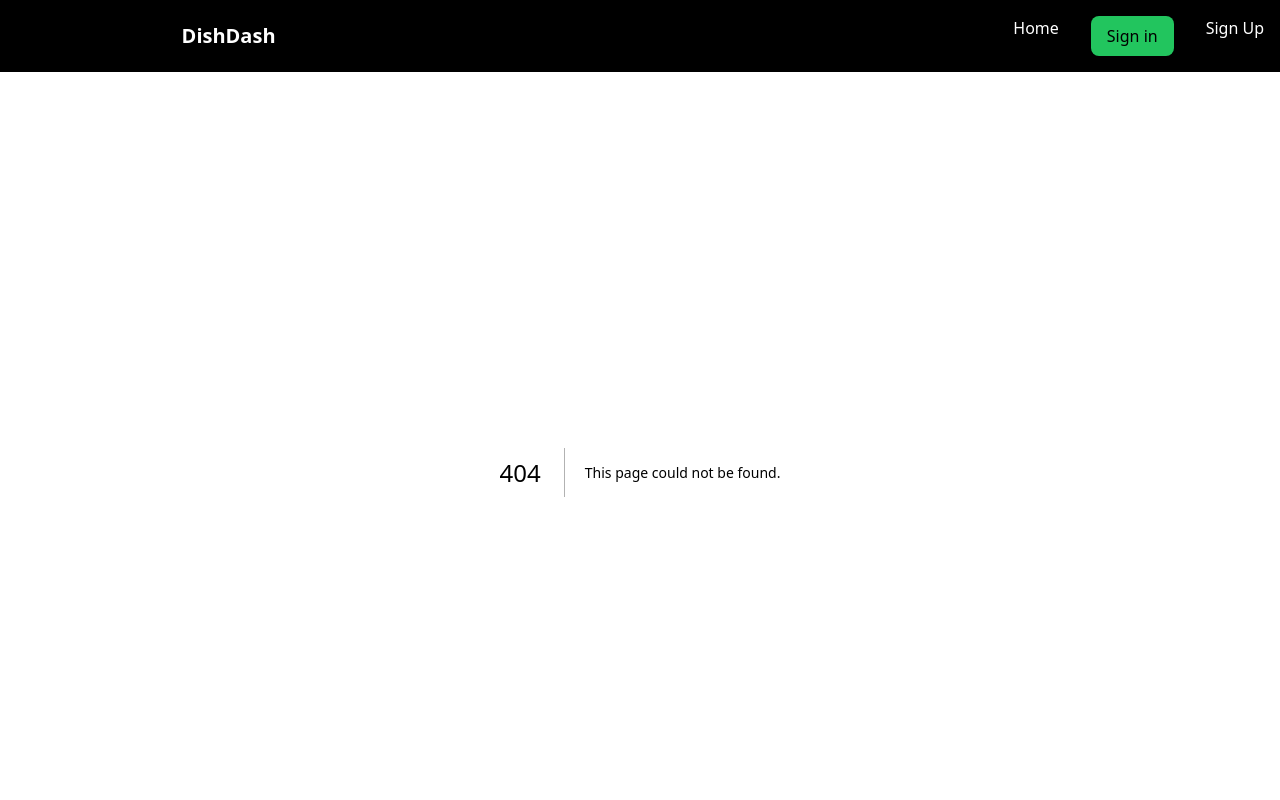
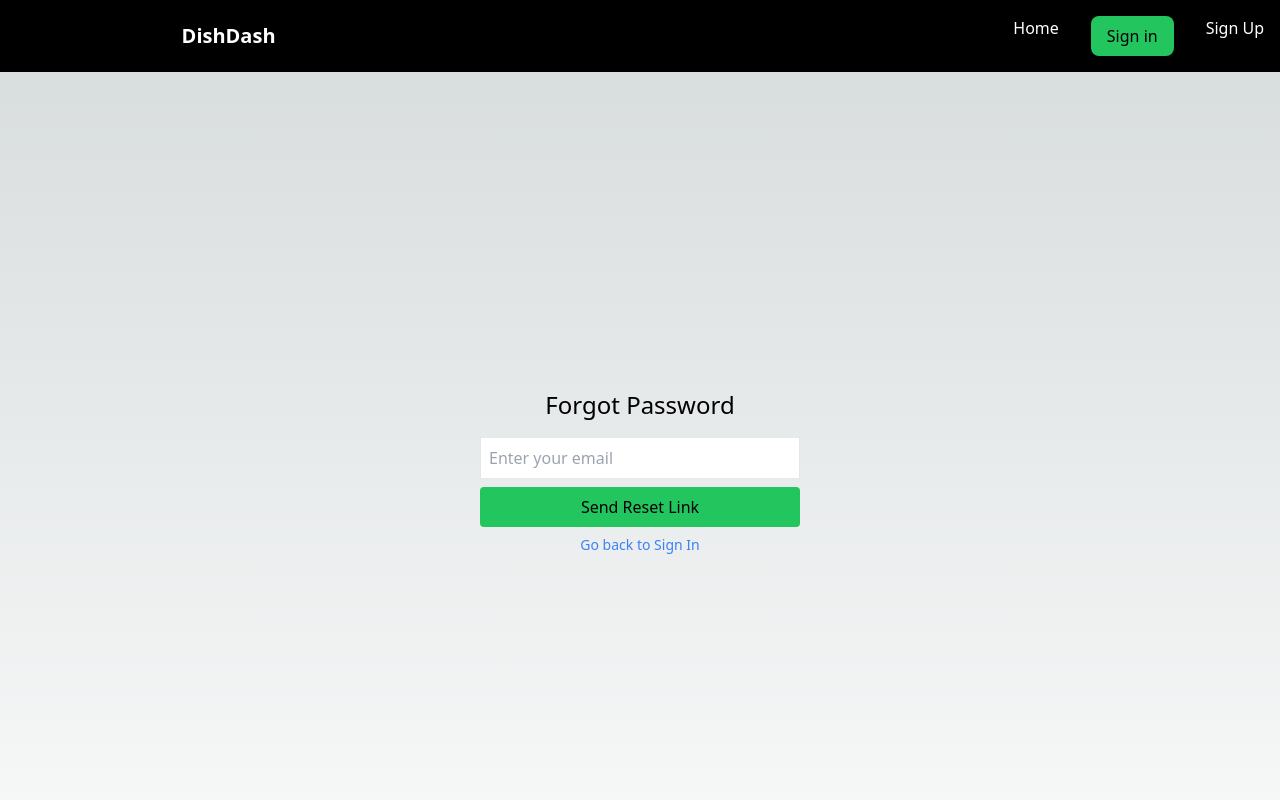
Before and after one commit to NokulungaM/DataForgeAI-Capstone-FullStack, a Next.js app in the folder client/: page /auth/forgotPassword in a window 1280 px wide. Before the commit this address had no page. Shown: the top 800 px of the page. Built offline with nearby package versions, Linux system fonts and the light colour scheme.

Commit message:
Implemented forgot password & reset password UI and added forgot password and reset password routes to the authRoutes.js file.

```diff
--- /dev/null
+++ b/client/src/pages/auth/forgotPassword.js
@@ -0,0 +1,51 @@
+import { useState } from "react";
+import { useRouter } from "next/router";
+
+const ForgotPassword = () => {
+    const [email, setEmail] = useState("");
+    const [message, setMessage] = useState("");
+    const [error, setError] = useState("");
+    const router = useRouter();
+
+    const handleSubmit = async (e) => {
+      e.preventDefault();
+      setMessage("");
+      setError("");
+
+      try {
+        const response = await axios.post("/api/auth/forgot-password", { email });
+        setMessage("Check your email for the reset link.");
+      } catch (err) {
+        setError(err.response?.data?.error || "Something went wrong.");
+      }
+    };
+
+  return (
+    <div className="min-h-screen flex flex-col items-center justify-center">
+      <h1 className="text-2xl mb-4">Forgot Password</h1>
+      <form onSubmit={handleSubmit} className="flex flex-col items-center">
+        <input
+          type="email"
+          placeholder="Enter your email"
+          value={email}
+          onChange={(e) => setEmail(e.target.value)}
+          className="mb-2 p-2 border w-80"
+          required
+        />
+        <button type="submit" className="bg-green-500 p-2 rounded w-80">
+          Send Reset Link
+        </button>
+      </form>
+      {message && <p className="text-green-500 mt-4">{message}</p>}
+      {error && <p className="text-red-500 mt-4">{error}</p>}
+      <button
+        onClick={() => router.push("/auth/signin")}
+        className="text-sm text-blue-500 mt-2 hover:underline"
+      >
+        Go back to Sign In
+      </button>
+    </div>
+  );
+};
+
+export default ForgotPassword;
--- /dev/null
+++ b/client/src/pages/auth/resetPassword.js
@@ -0,0 +1,64 @@
+import { useState } from "react";
+import { useRouter } from "next/router";
+import axios from "axios";
+
+const ResetPassword = () => {
+  const [newPassword, setNewPassword] = useState("");
+  const [confirmPassword, setConfirmPassword] = useState("");
+  const [message, setMessage] = useState("");
+  const [error, setError] = useState("");
+  const router = useRouter();
+  const { token } = router.query; // Retrieve token from URL query parameters
+
+  const handleSubmit = async (e) => {
+    e.preventDefault();
+    setMessage("");
+    setError("");
+
+    if (newPassword !== confirmPassword) {
+      setError("Passwords do not match.");
+      return;
+    }
+
+    try {
+      const response = await axios.post("/api/auth/reset-password", {
+        token,
+        newPassword,
+      });
+      setMessage("Password reset successfully. You can now sign in.");
+    } catch (err) {
+      setError(err.response?.data?.error || "Something went wrong.");
+    }
+  };
+
+  return (
+    <div className="min-h-screen flex flex-col items-center justify-center">
+      <h1 className="text-2xl mb-4">Reset Password</h1>
+      <form onSubmit={handleSubmit} className="flex flex-col items-center">
+        <input
+          type="password"
+          placeholder="New Password"
+          className="mb-4 p-2 border"
+          value={newPassword}
+          onChange={(e) => setNewPassword(e.target.value)}
+          required
+        />
+        <input
+          type="password"
+          placeholder="Confirm Password"
+          className="mb-4 p-2 border"
+          value={confirmPassword}
+          onChange={(e) => setConfirmPassword(e.target.value)}
+          required
+        />
+        <button type="submit" className="bg-green-500 p-2 rounded text-white">
+          Reset Password
+        </button>
+      </form>
+      {message && <p className="text-green-500 mt-4">{message}</p>}
+      {error && <p className="text-red-500 mt-4">{error}</p>}
+    </div>
+  );
+};
+
+export default ResetPassword;
```
Also changed, not shown: 1 other file (tests, documents, lock files or other folders).
